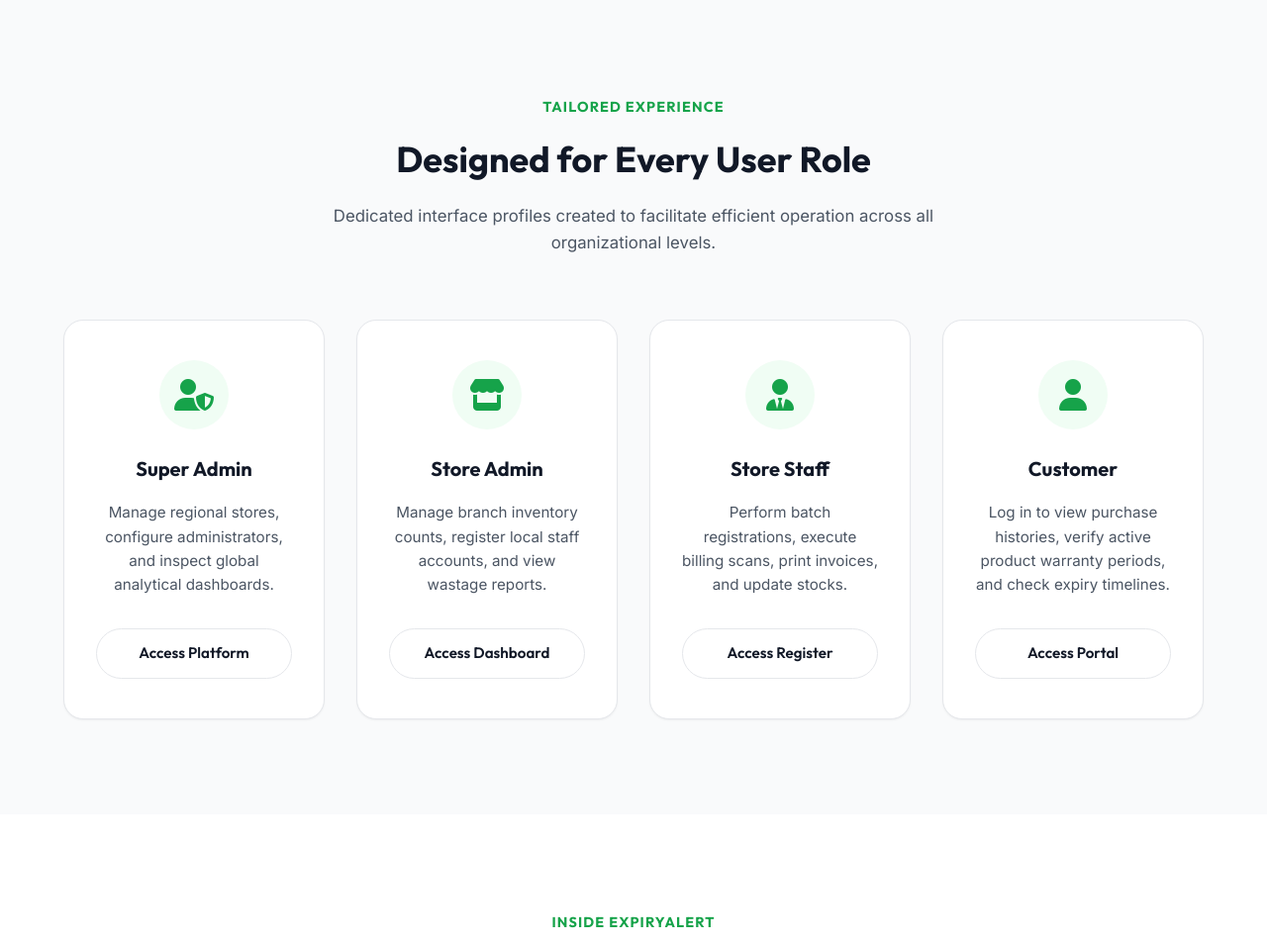
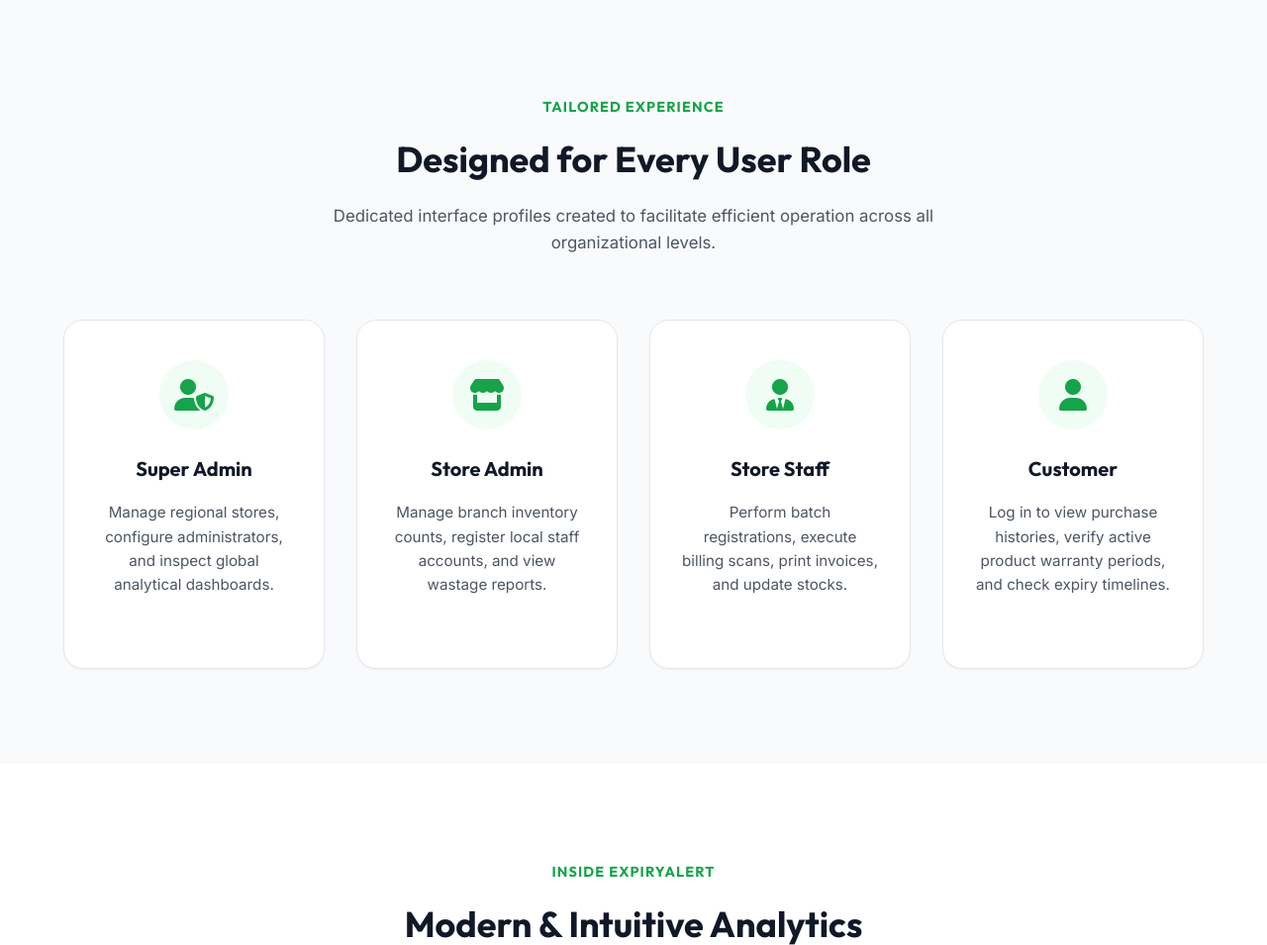
Before and after one commit to himeshChaudhari/alert-system, a Flask app: page / in a window 1280 px wide. Shown: the part 2919-3874 px from the top of the page at 99% size. Run offline with Flask 3, Linux system fonts and the light colour scheme; some libraries are stand-ins or nearby versions.

Commit message:
design: remove access buttons from User Roles section on landing page

```diff
--- a/templates/index.html
+++ b/templates/index.html
@@ -1246,28 +1246,24 @@
                     <div class="role-badge"><i class="fa-solid fa-user-shield"></i></div>
                     <h3 class="role-name">Super Admin</h3>
                     <p class="role-desc">Manage regional stores, configure administrators, and inspect global analytical dashboards.</p>
-                    <a href="/login" class="btn btn-outline">Access Platform</a>
                 </div>
                 <!-- Card 2 -->
                 <div class="role-card reveal">
                     <div class="role-badge"><i class="fa-solid fa-store"></i></div>
                     <h3 class="role-name">Store Admin</h3>
                     <p class="role-desc">Manage branch inventory counts, register local staff accounts, and view wastage reports.</p>
-                    <a href="/login" class="btn btn-outline">Access Dashboard</a>
                 </div>
                 <!-- Card 3 -->
                 <div class="role-card reveal">
                     <div class="role-badge"><i class="fa-solid fa-user-tie"></i></div>
                     <h3 class="role-name">Store Staff</h3>
                     <p class="role-desc">Perform batch registrations, execute billing scans, print invoices, and update stocks.</p>
-                    <a href="/login" class="btn btn-outline">Access Register</a>
                 </div>
                 <!-- Card 4 -->
                 <div class="role-card reveal">
                     <div class="role-badge"><i class="fa-solid fa-user"></i></div>
                     <h3 class="role-name">Customer</h3>
                     <p class="role-desc">Log in to view purchase histories, verify active product warranty periods, and check expiry timelines.</p>
-                    <a href="/login" class="btn btn-outline">Access Portal</a>
                 </div>
             </div>
         </div>
```
